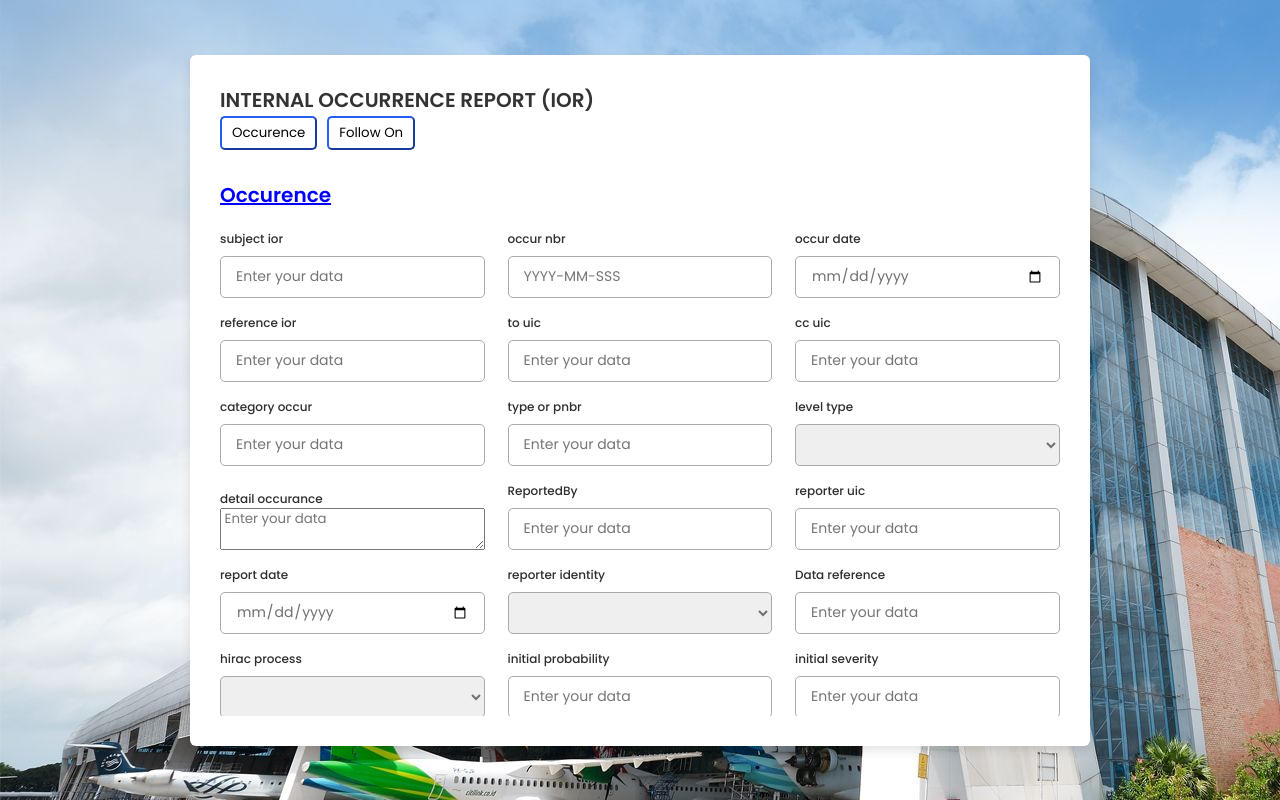
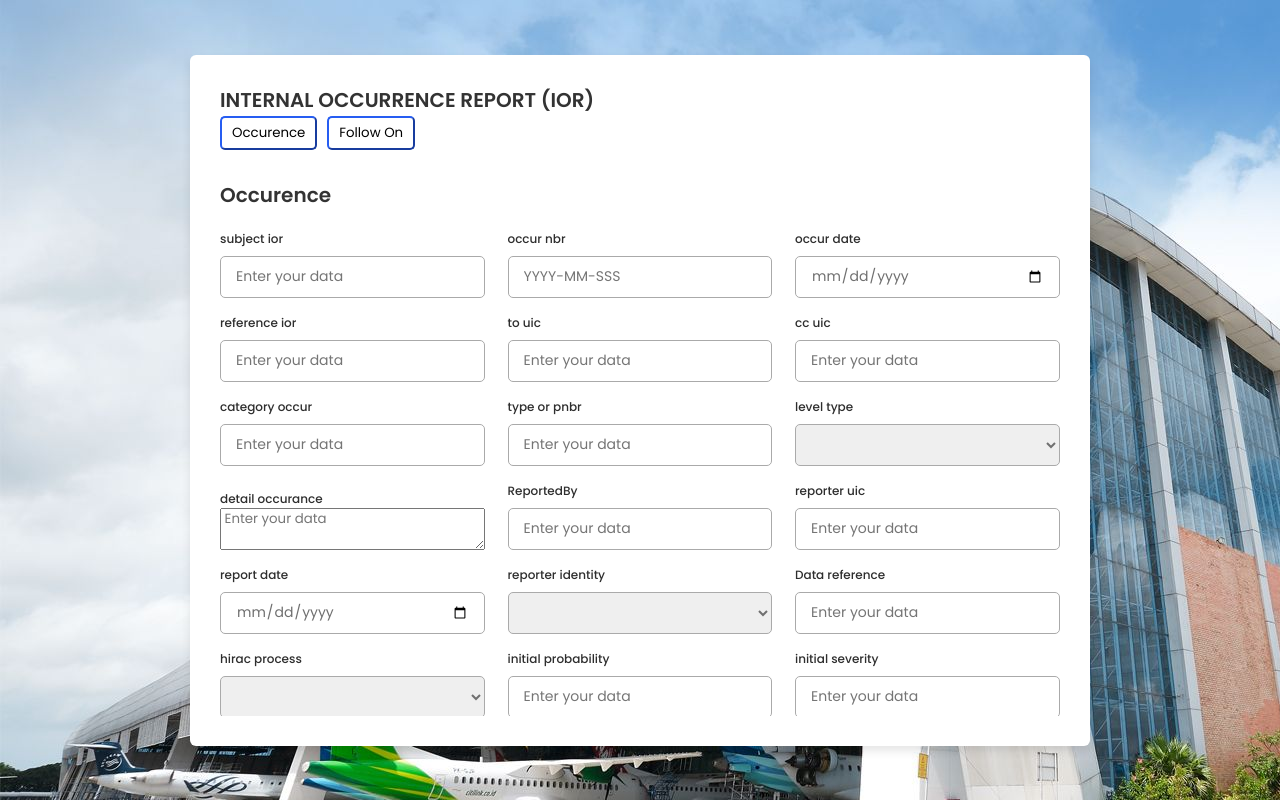
Before and after one commit to varrel123/Design-Management-System-DMS-, a website: page Frontend/IOR_Form.html in a window 1280 px wide. Drawn offline with nearby package versions, Linux system fonts and the light colour scheme.

Commit message:
Upload UI

```diff
--- a/Frontend/IOR_Form.html
+++ b/Frontend/IOR_Form.html
@@ -38,10 +38,6 @@
         /* Darker blue on hover */
     }
 
-    header span {
-        text-decoration: underline;
-        color: blue;
-    }
 </style>
 
 <body>
```
Also changed, not shown: UI (Image)/Add IOR.png (added), UI (Image)/Add NCR.png (added), UI (Image)/FollUp IOR.png (added), UI (Image)/FollUp NCR.png (added), UI (Image)/Main Menu (Admin).png (added), UI (Image)/Main Menu (Non-Admin).png (added), 1 other file.
